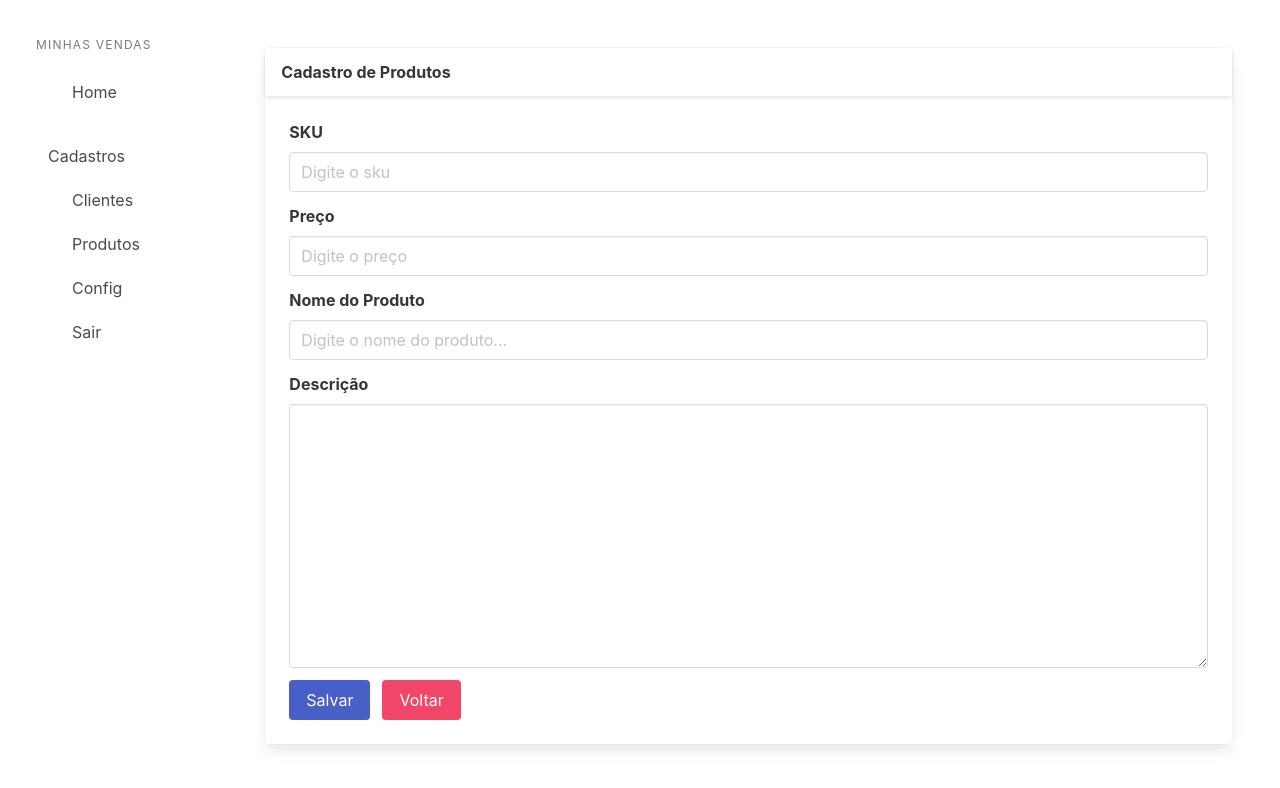
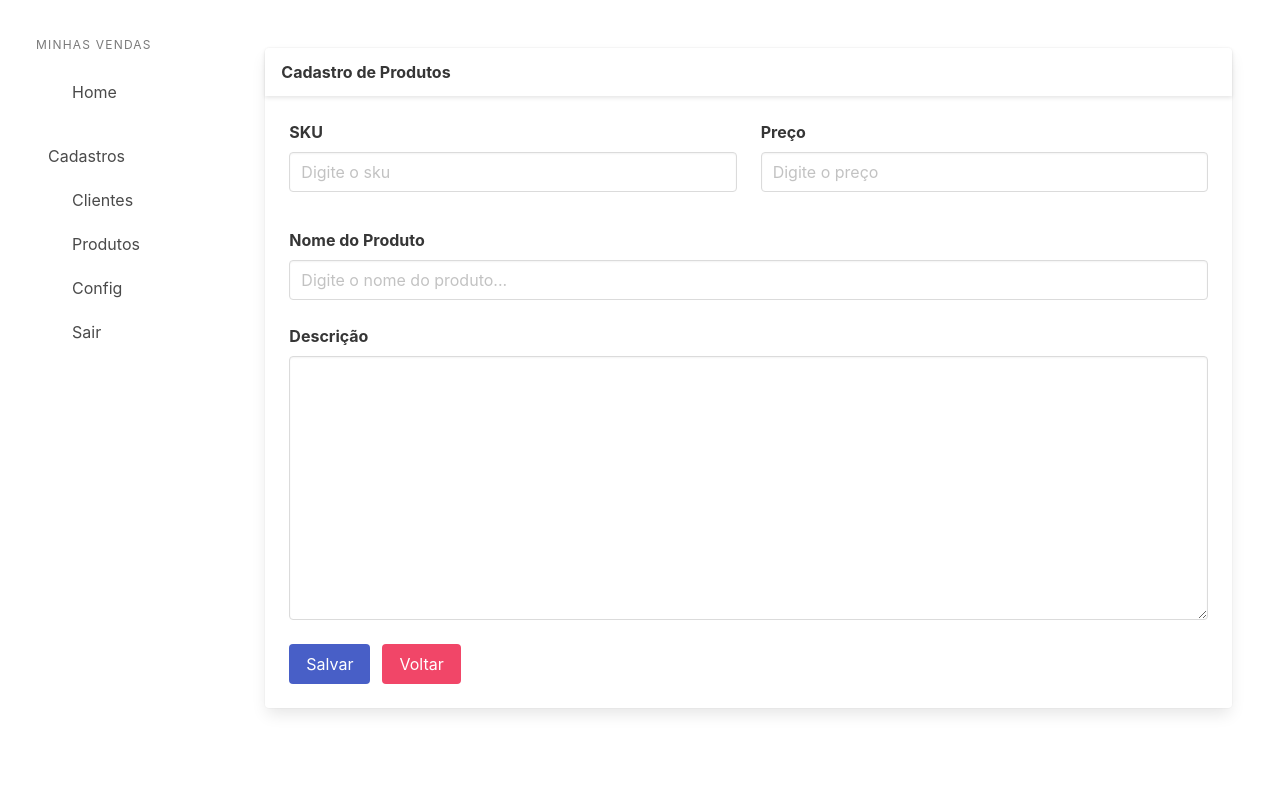
Before and after one commit to Israel-Ferreira/next-spring, a Next.js app in the folder vendas-app/: page /cadastros/produtos in a window 1280 px wide. Shown: the top 788 px of the page. Built offline with nearby package versions, Linux system fonts and the light colour scheme.

Commit message:
Grid e botões

```diff
--- a/vendas-app/src/components/produtos/FormProduto.tsx
+++ b/vendas-app/src/components/produtos/FormProduto.tsx
@@ -37,15 +37,27 @@ const FormProduto: React.FC = props => {
     return (
         <Fragment>
             <div className="FormProduto">
-                <ProdutoField labelText="SKU" isNumeric={false} placeholder="Digite o sku" onChangeValue={changeSkuValue} />
-                <ProdutoField labelText="Preço" placeholder="Digite o preço" isNumeric={true} onChangeValue={e => console.log(e.target.value)} />
-                <ProdutoField labelText="Nome do Produto" isNumeric={false} placeholder="Digite o nome do produto..." onChangeValue={e => console.log(e.target.value)} />
-                <div className="field">
-                    <label htmlFor="" className="label">Descrição</label>
-                    <div className="control">
-                        <textarea name="" id="" cols={30} rows={10} className="textarea" onChange={changeDescription} ></textarea>
+
+                <div className="columns">
+                    <ProdutoField columnSize="6" labelText="SKU" isNumeric={false} placeholder="Digite o sku" onChangeValue={changeSkuValue} />
+                    <ProdutoField columnSize="6" labelText="Preço" placeholder="Digite o preço" isNumeric={true} onChangeValue={e => console.log(e.target.value)} />
+                </div>
+
+                <div className="columns">
+                    <ProdutoField labelText="Nome do Produto" isNumeric={false} placeholder="Digite o nome do produto..." onChangeValue={e => console.log(e.target.value)} />
+                </div>
+
+                <div className="columns">
+                    <div className="field column is-full">
+                        <label htmlFor="" className="label">Descrição</label>
+                        <div className="control">
+                            <textarea name="" id="" cols={30} rows={10} className="textarea" onChange={changeDescription} ></textarea>
+                        </div>
                     </div>
                 </div>
+
+
+
                 <div className="field is-grouped">
                     <div className="control">
                         <button className="button is-link" onClick={e => console.log(`${productName} - ${price}`)} >Salvar</button>
--- a/vendas-app/src/components/produtos/ProdutoField.tsx
+++ b/vendas-app/src/components/produtos/ProdutoField.tsx
@@ -6,6 +6,7 @@ type FieldProdutoProps = {
     onChangeValue: ChangeEventHandler;
     placeholder: string;
     isNumeric: boolean;
+    columnSize?: string
     min?: number
     max?: number
 }
@@ -13,7 +14,7 @@ type FieldProdutoProps = {
 
 const ProdutoField: React.FC<FieldProdutoProps> = props => {
     return (
-        <div className="field">
+        <div className={`field column is-${props.columnSize ? props.columnSize : 'full'}`}>
             <label className="label">{props.labelText}</label>
             {props.isNumeric}
 
```
